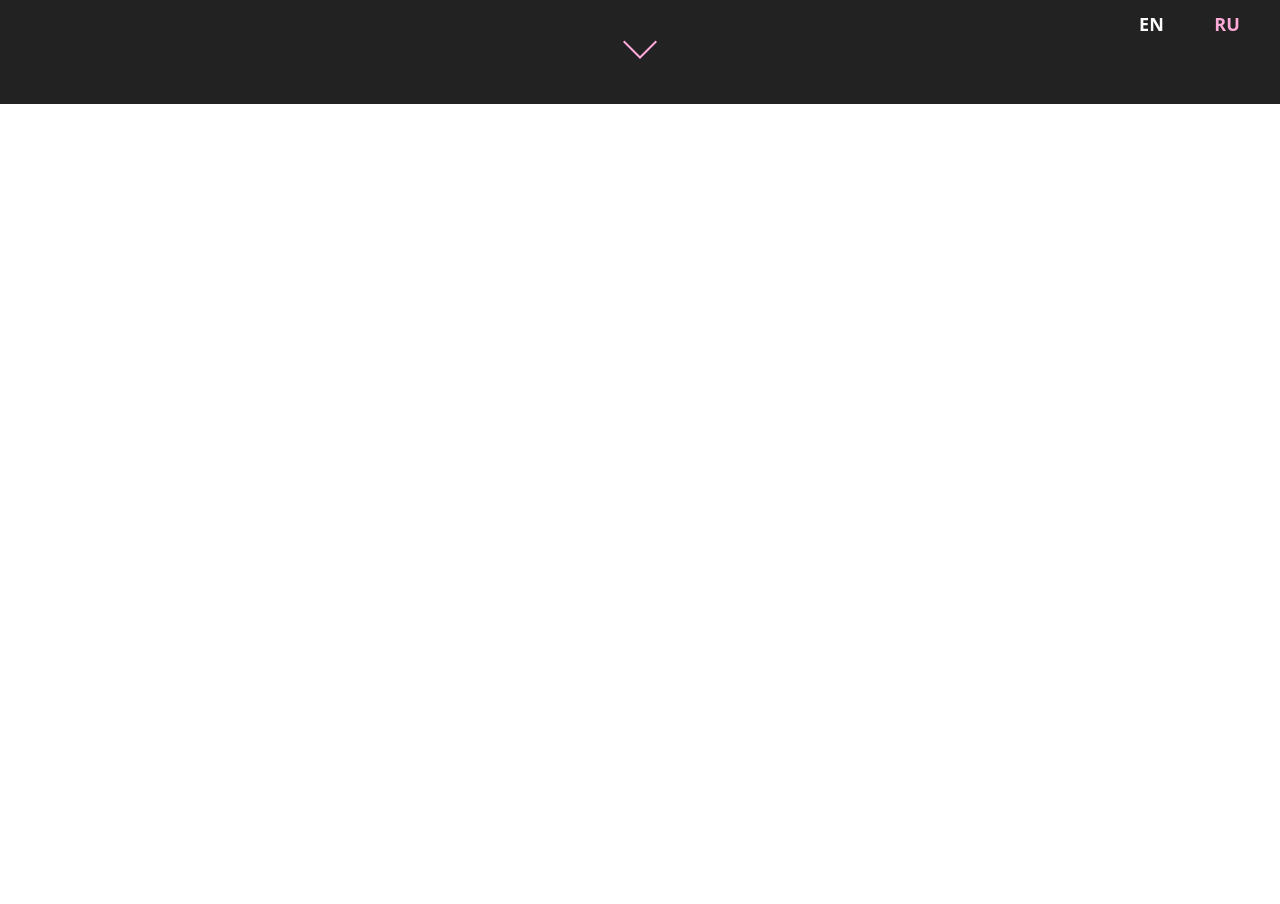
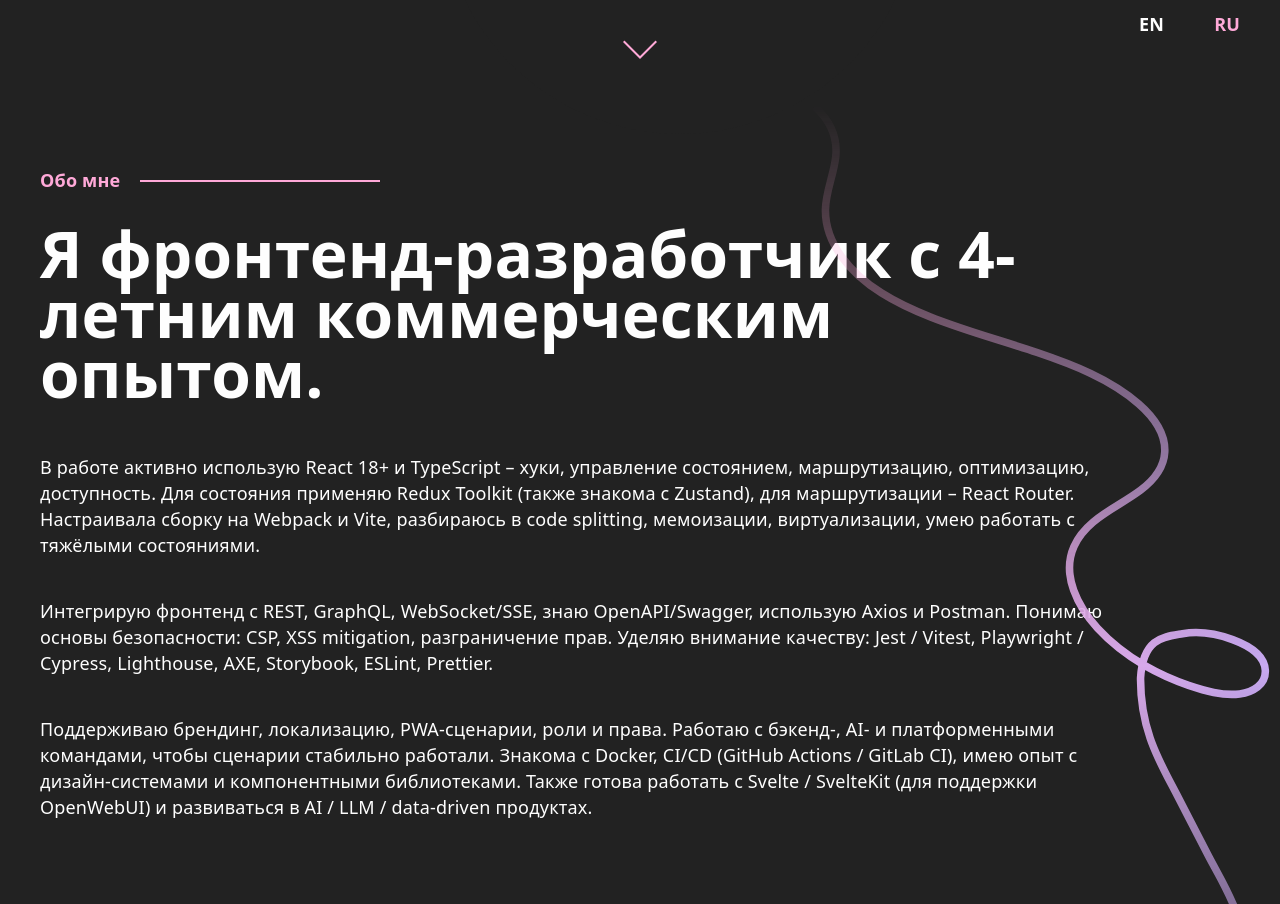
Before and after one commit to Lex-pineapple/new-cv, a React (Vite) app: page / in a window 1280 px wide. Shown: the part 696-1600 px from the top of the page. Before the commit the page ends 800 px from the top, so only its background shows below. Built offline with nearby package versions, Linux system fonts and the light colour scheme; the HTML template or start-up script is replaced by a standard one.

Commit message:
feat: add adaptivity for about sections

```diff
--- a/src/app.tsx
+++ b/src/app.tsx
@@ -23,6 +23,8 @@ function App() {
 
   const { contextSafe } = useGSAP(
     () => {
+      const mm = gsap.matchMedia();
+      mm.add("(width > 1280px)", () => {
         const initialVertContext = gsap.context(() => {
           gsap.timeline({
             scrollTrigger: {
@@ -56,10 +58,11 @@ function App() {
             },
           });
         }, containerRef);
+      });
 
       return () => {
-        initialVertContext.revert();
-        finalVertContext.revert();
+        // initialVertContext.revert();
+        // finalVertContext.revert();
       };
     },
     { scope: containerRef },
@@ -79,8 +82,8 @@ function App() {
       <div className={styles.viewport}>
         <div id="content" className={styles.content} ref={containerRef}>
           <Main className={styles.fullSlide} />
-          {/* <About className={styles.fullSlide} />
-          <Stack className={styles.fullSlide} />
+          <About className={styles.fullSlide} />
+          {/* <Stack className={styles.fullSlide} />
           <Projects className={styles.fullSlide} />
           <Reviews className={styles.fullSlide} />
           <Future className={styles.fullSlide} />
--- a/src/components/about/about.module.scss
+++ b/src/components/about/about.module.scss
@@ -13,7 +13,9 @@
 }
 
 .about {
-  &__header, &__text {
+
+  &__header,
+  &__text {
     color: var(--text-main);
   }
 
@@ -36,5 +38,77 @@
   width: 100%;
   top: 0;
   right: -30%;
-  mask-image: linear-gradient(rgba(0,0,0,0), rgba(0,0,0,1), rgba(0,0,0,0));
+  mask-image: linear-gradient(rgba(0, 0, 0, 0), rgba(0, 0, 0, 1), rgba(0, 0, 0, 0));
 }
+
+@media screen and (width <=1550px) {
+  .root {
+    width: calc(100vw - 80px);
+    padding: 0 40px;
+  }
+
+  .sectionWrapper {
+    width: 100%;
+  }
+
+  .about {
+
+    &__header,
+    &__text {
+      max-width: 90%;
+    }
+  }
+
+  .line {
+    right: -42%;
+  }
+}
+
+@media screen and (width < 1280px) {
+  .root {
+    height: 100%;
+    padding-top: var(--header-h);
+    padding-bottom: 100px;
+  }
+
+  .about {
+
+    &__header,
+    &__text {
+      max-width: 80%;
+    }
+  }
+}
+
+@media screen and (width < 800px) {
+  .about {
+
+    &__header,
+    &__text {
+      max-width: 100%;
+    }
+  }
+
+  .line {
+    display: none;
+  }
+}
+
+@media screen and (width <=550px) {
+  .root {
+    width: calc(100vw - 32px);
+    padding: 100px 16px;
+  }
+
+  .about {
+    &__header {
+      font-size: 32px;
+      line-height: 30px;
+    }
+
+    &__text {
+      margin: 10px 0;
+      font-size: 16px;
+    }
+  }
+}
--- a/src/components/header/header.module.scss
+++ b/src/components/header/header.module.scss
@@ -74,7 +74,6 @@
     }
 
     .linksWrapper {
-      // width: 100%;
       padding-top: 100px;
       flex-direction: column;
       align-items: center;
@@ -82,3 +81,9 @@
     }
   }
 }
+
+@media screen and (width < 600px) {
+  .linksNav__wrapper {
+    height: 100vh;
+  }
+}
--- a/src/index.css
+++ b/src/index.css
@@ -2,6 +2,7 @@
   --accent-main: #ffa9d8;
   --bg-main: #222222;
   --text-main: #fefefe;
+  --header-h: 100px;
 
   --sans: system-ui, 'Segoe UI', Roboto, sans-serif;
   --heading: system-ui, 'Segoe UI', Roboto, sans-serif;
```
Lines whose indentation alone changed are shown as unchanged.
